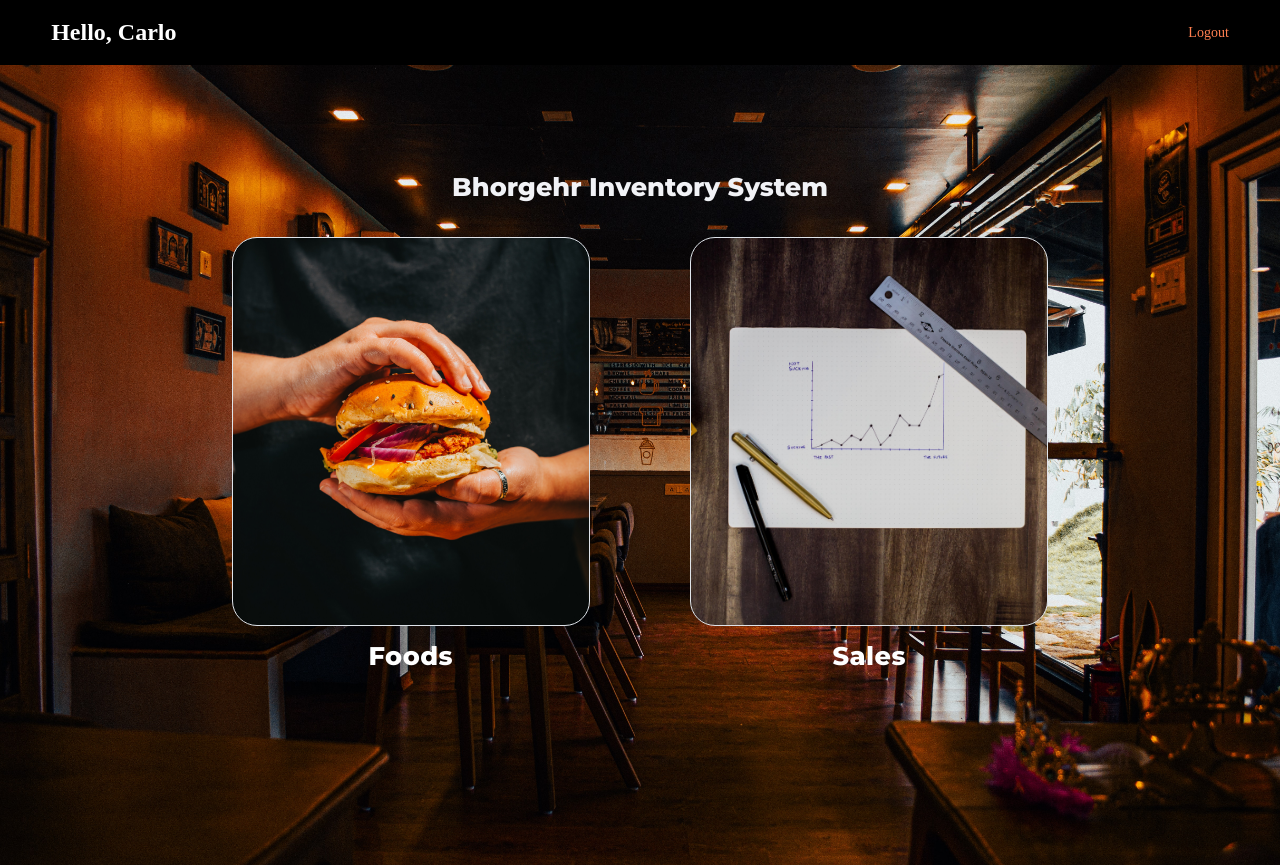
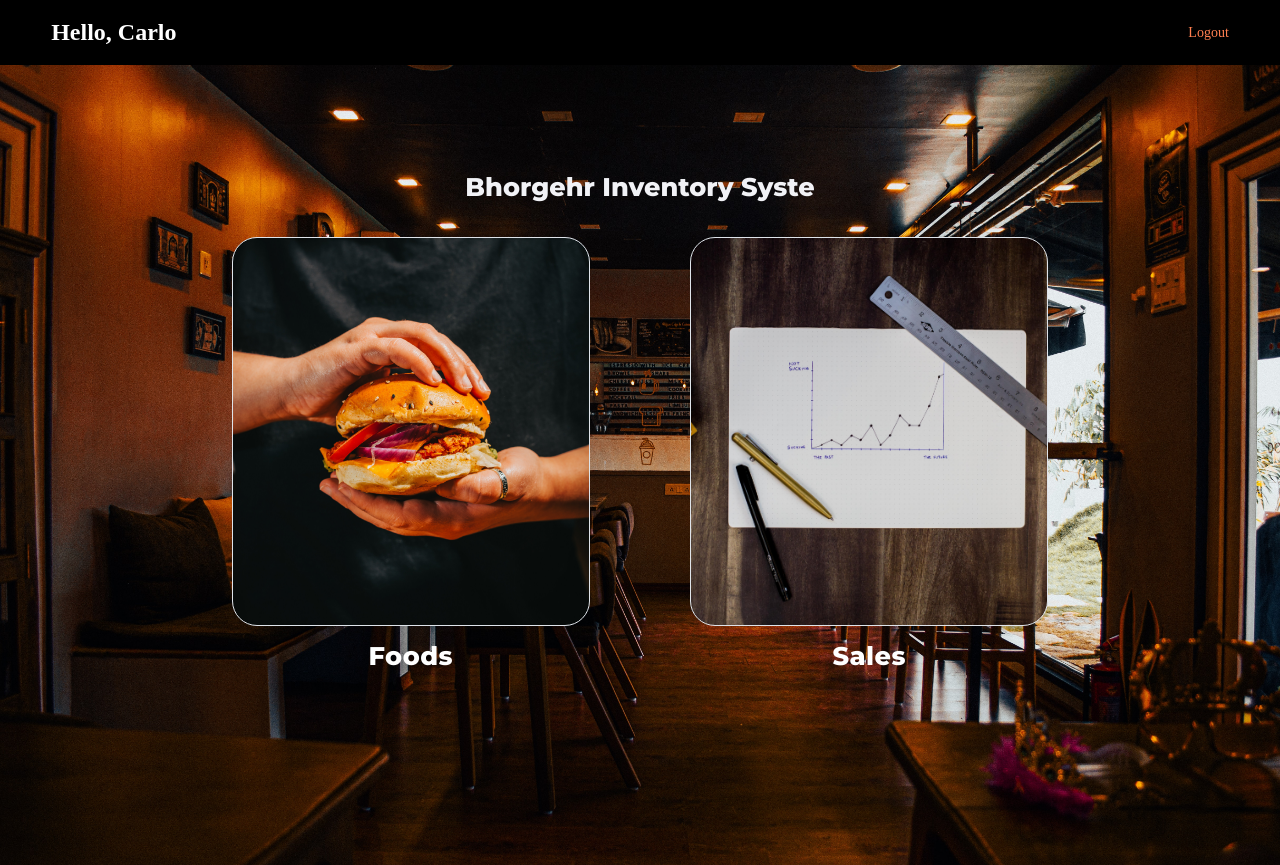
Before and after one commit to JCciasico/Inventory-System-Project-PHP, a PHP site: the page made by PHP files/home.php in a window 1280 px wide. Run offline with PHP 8.4, Linux system fonts and the light colour scheme; a user stored in the database is signed in.

Commit message:
fixed: home panel

```diff
--- a/PHP files/home.php
+++ b/PHP files/home.php
@@ -26,7 +26,7 @@
 		<a href="Controller/logout.php">Logout</a>
 	</div>
 	<div class="cont-body">
-		<h2>Bhorgehr Inventory System</h2>
+		<h2>Bhorgehr Inventory Syste</h2>
 
 		<div class="home-container">
 			<div class="container-box">
```
